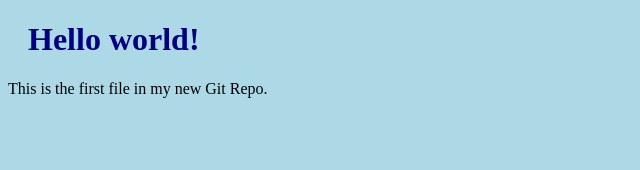
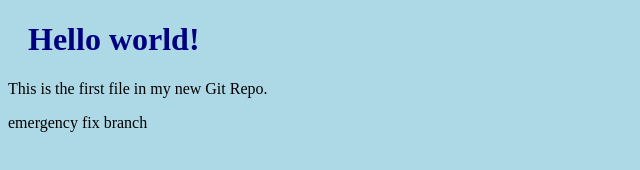
Before and after one commit to Amaankkk/hello-world, a plain HTML site: page index.html in a window 1280 px wide. Shown: the whole page, without its empty margins (0-640 px from the left). Drawn offline with Linux system fonts and the light colour scheme.

Commit message:
updated index.html with emergency fix

```diff
--- a/index.html
+++ b/index.html
@@ -8,6 +8,7 @@
 
 <h1>Hello world!</h1>
 <p>This is the first file in my new Git Repo.</p>
+<p>emergency fix branch</p>
 
 
 </body>
```
